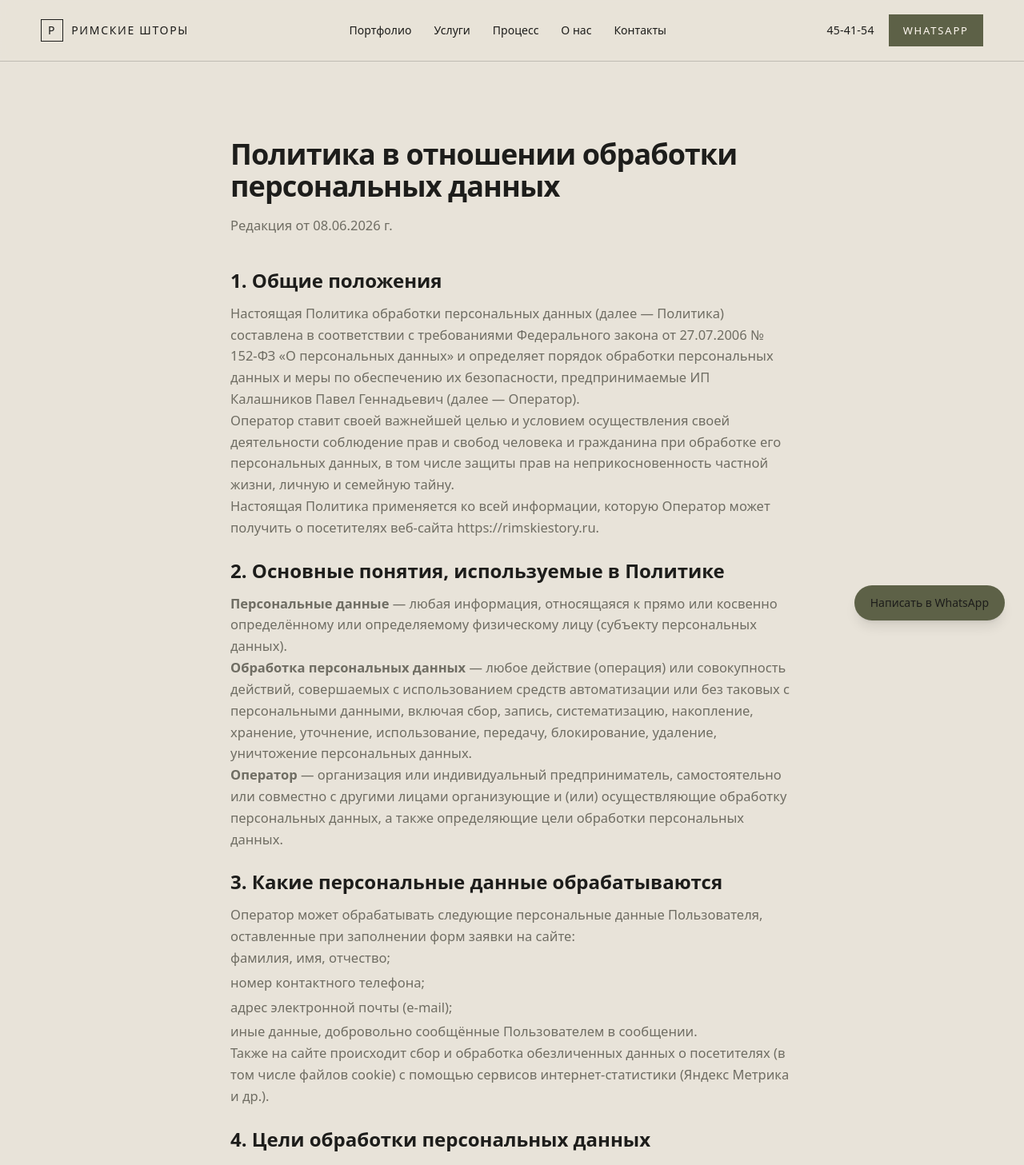
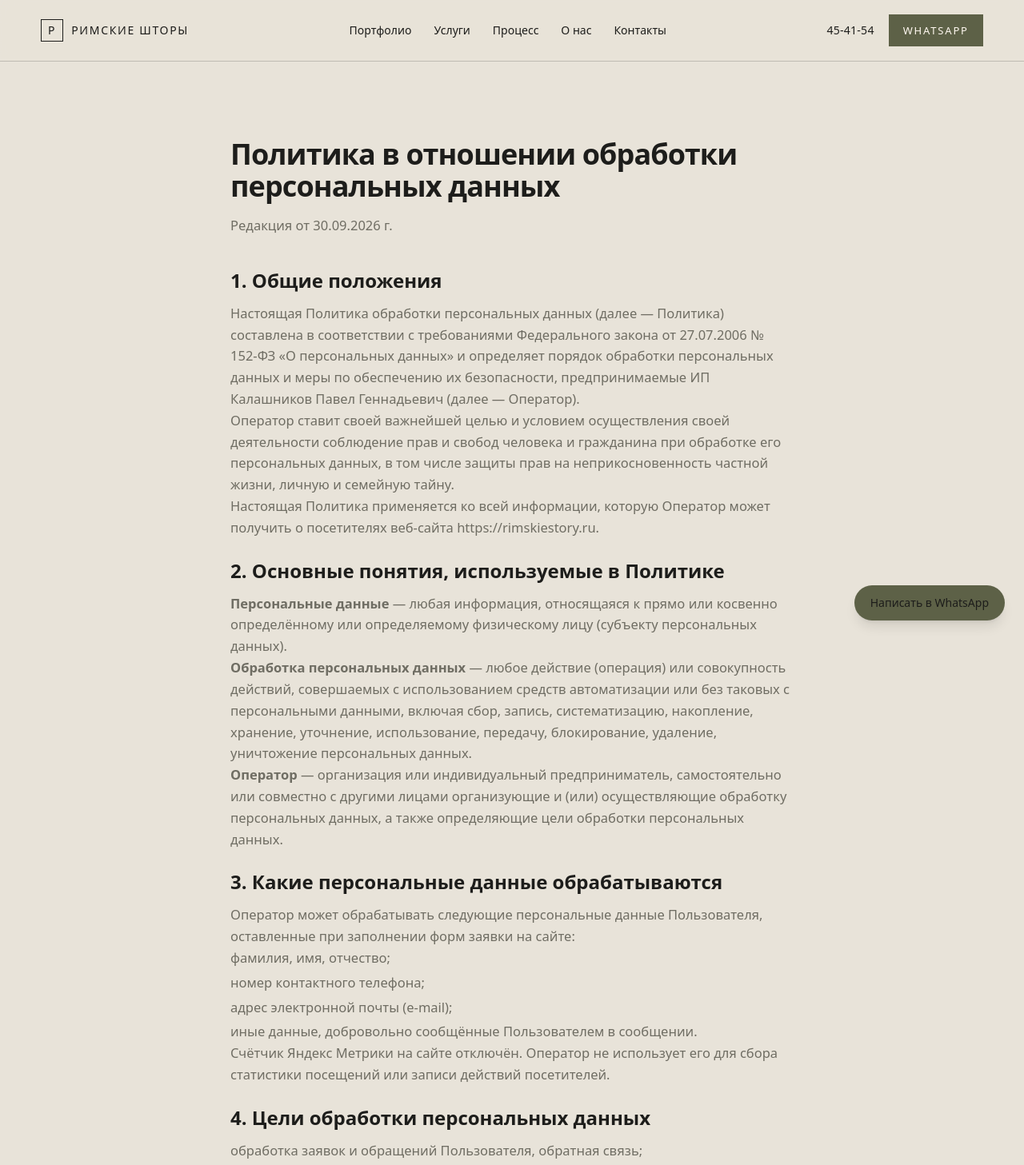
Before and after one commit to artyom-kalman/romanshtor-site, a Next.js app: page /privacy in a window 1280 px wide. Shown: the top 1457 px of the page at 80% size. Built offline with nearby package versions, Linux system fonts and the light colour scheme.

Commit message:
Pause Yandex Metrica pending personal data compliance

```diff
--- a/app/layout.tsx
+++ b/app/layout.tsx
@@ -6,7 +6,6 @@ import Header from "@/components/Header";
 import Footer from "@/components/Footer";
 import FloatingWhatsApp from "@/components/FloatingWhatsApp";
 import JsonLd from "@/components/JsonLd";
-import AnalyticsScripts from "@/components/AnalyticsScripts";
 import { business, salonExperienceDescription } from "@/lib/business";
 
 const tenorSans = Tenor_Sans({
@@ -95,7 +94,7 @@ export default function RootLayout({
         {children}
         <Footer />
         <FloatingWhatsApp />
-        <AnalyticsScripts />
+        {/* Metrica is paused pending RKN notification and a lawful analytics setup. */}
       </body>
     </html>
   );
--- a/app/privacy/page.tsx
+++ b/app/privacy/page.tsx
@@ -23,7 +23,7 @@ export default function PrivacyPage() {
             Политика в отношении обработки персональных данных
           </h1>
           <p className="text-muted mb-10">
-            Редакция от&nbsp;08.06.2026 г.
+            Редакция от&nbsp;30.09.2026 г.
           </p>
 
           <div className="prose-custom space-y-6 text-muted leading-relaxed">
@@ -100,9 +100,9 @@ export default function PrivacyPage() {
                 </li>
               </ul>
               <p>
-                Также на сайте происходит сбор и обработка обезличенных данных о
-                посетителях (в том числе файлов cookie) с помощью сервисов
-                интернет-статистики (Яндекс Метрика и др.).
+                Счётчик Яндекс Метрики на сайте отключён. Оператор не использует
+                его для сбора статистики посещений или записи действий
+                посетителей.
               </p>
             </div>
 
```
Also changed, not shown: 1 other file (tests, documents, lock files or other folders).
